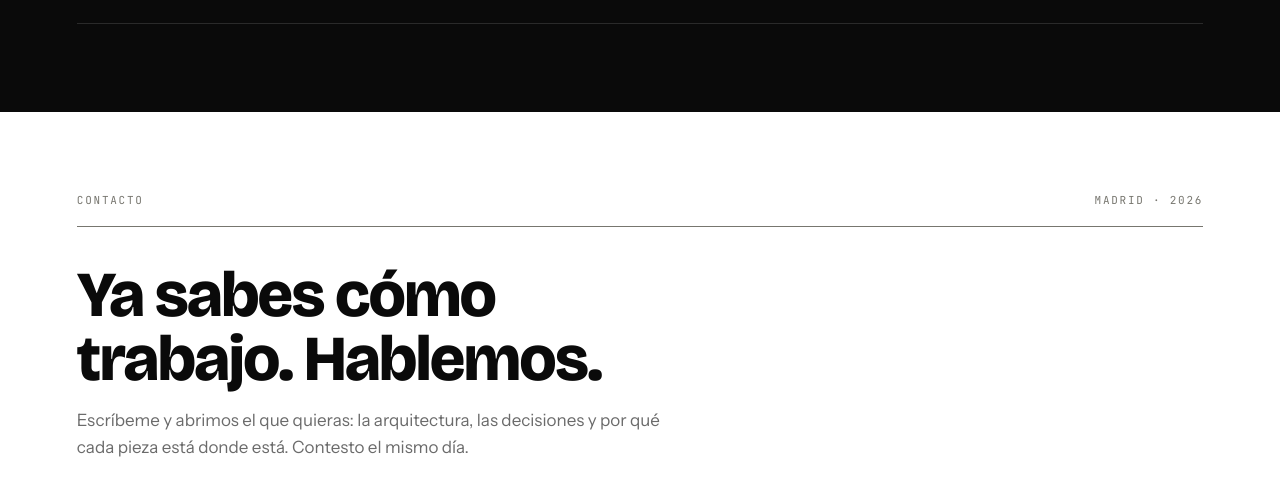
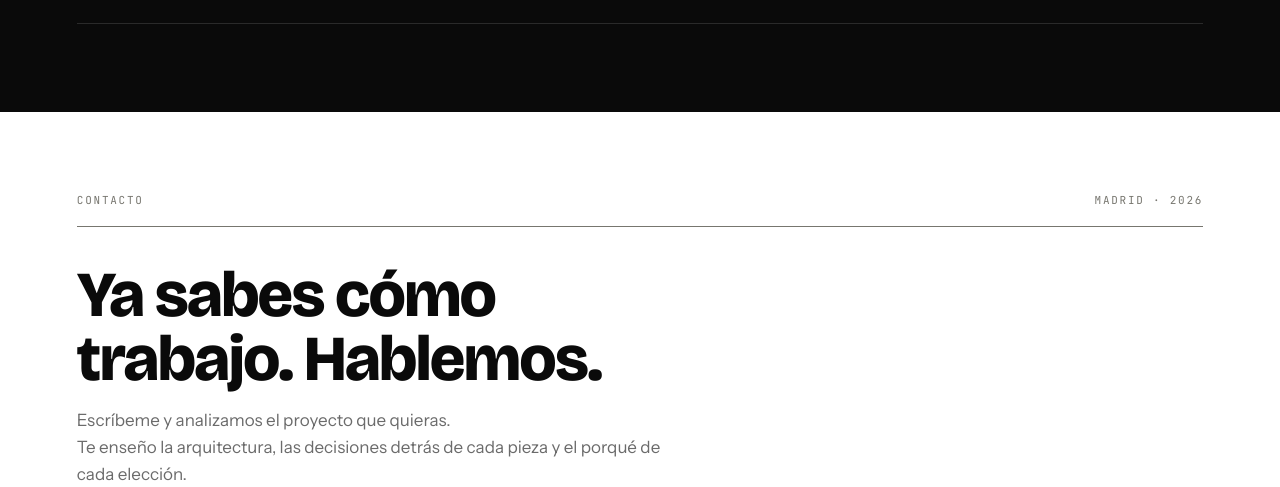
Before and after one commit to danielbuitragoh/danielbuitragoh.github.io, a plain HTML site: page index.html in a window 1280 px wide. Shown: the part 7332-7819 px from the top of the page. Drawn offline with nearby package versions, Linux system fonts and the light colour scheme.

Commit message:
Recupera el texto de contacto del cierre

```diff
--- a/index.html
+++ b/index.html
@@ -1008,8 +1008,9 @@ a{color:inherit}
   <div class="rotulo"><span>Contacto</span><span>Madrid · 2026</span></div>
   <h2 id="t-cierre">Ya sabes cómo trabajo. Hablemos.</h2>
   <p class="aclaracion">
-    Escríbeme y abrimos el que quieras: la arquitectura, las decisiones y por qué
-    cada pieza está donde está. Contesto el mismo día.
+    Escríbeme y analizamos el proyecto que quieras.<br>
+    Te enseño la arquitectura, las decisiones detrás de cada pieza y el porqué de cada elección.<br>
+    Te leeré personalmente y te responderé a lo largo del día.
   </p>
 
   <div class="contacto">
```
